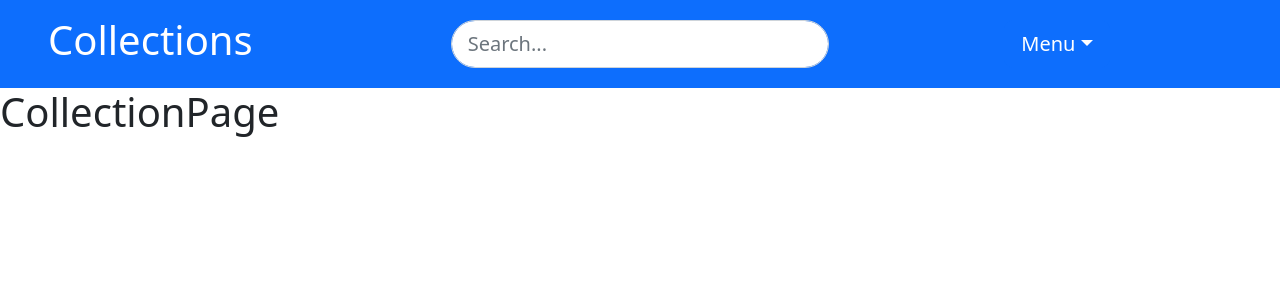
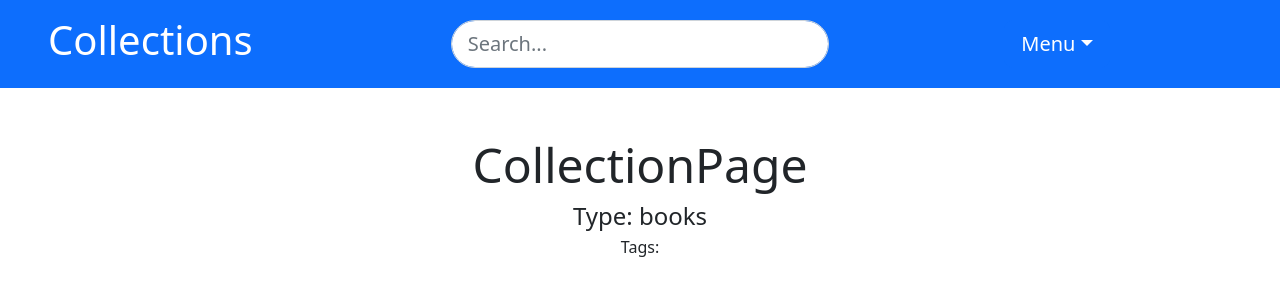
Before and after one commit to 1zboro1/item-collection-app, a React (Create React App) app in the folder client/: page /collectionpage in a window 1280 px wide. Shown: the top 300 px of the page. Built offline with nearby package versions, Linux system fonts and the light colour scheme.

Commit message:
add headers to collection page and create item/collection components

```diff
--- a/client/src/pages/CollectionPage.js
+++ b/client/src/pages/CollectionPage.js
@@ -1,11 +1,19 @@
 import React from "react";
 import Header from "../components/Header";
+import { Row, Col } from "react-bootstrap";
 
 export default function CollectionPage() {
   return (
     <>
       <Header />
-      <h1>CollectionPage</h1>
+      <h1
+        className="text-center"
+        style={{ fontSize: "3rem", textAlign: "center", marginTop: "3rem" }}
+      >
+        CollectionPage
+      </h1>
+      <h4 style={{ textAlign: "center" }}>Type: books</h4>
+      <h6 style={{ textAlign: "center" }}>Tags: </h6>
     </>
   );
 }
```
Also changed, not shown: client/src/components/CollectionCard.js (added, +10 -0 lines), client/src/components/ItemCard.js (added, +9 -0 lines).
